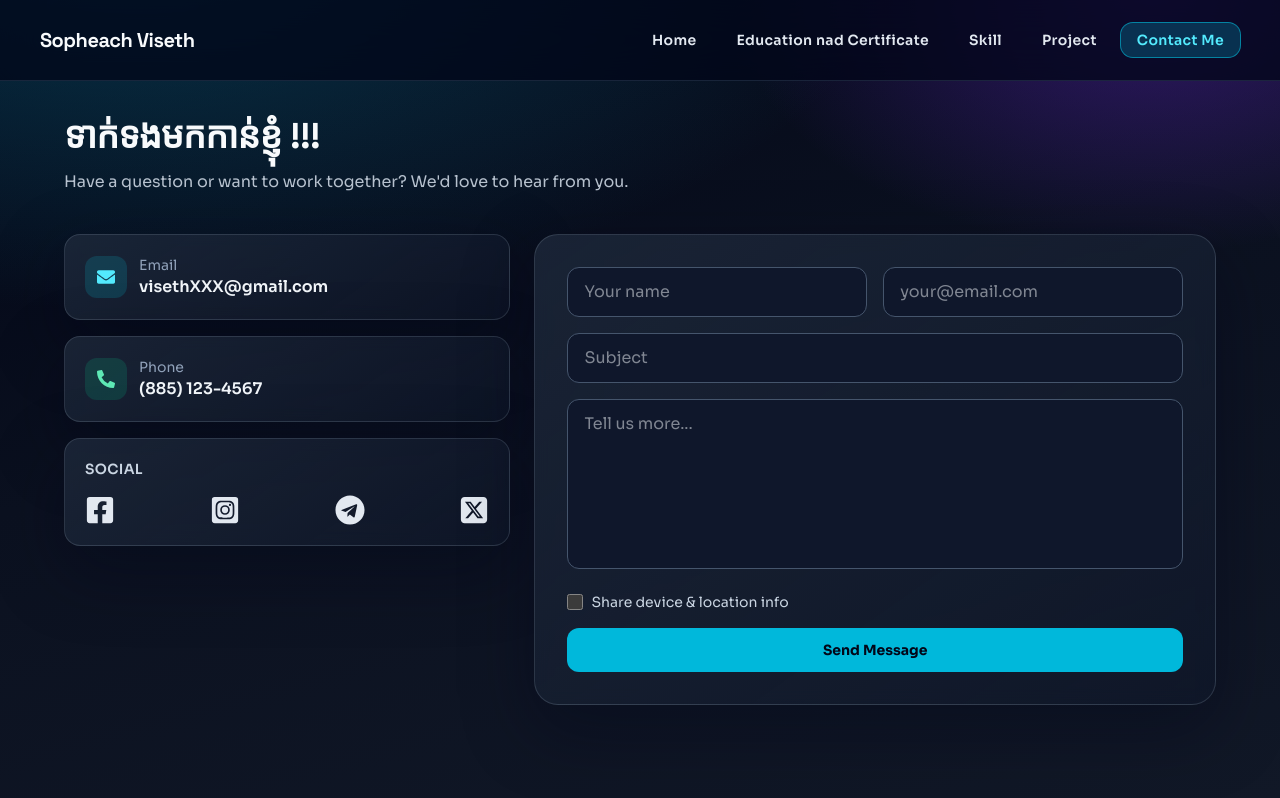
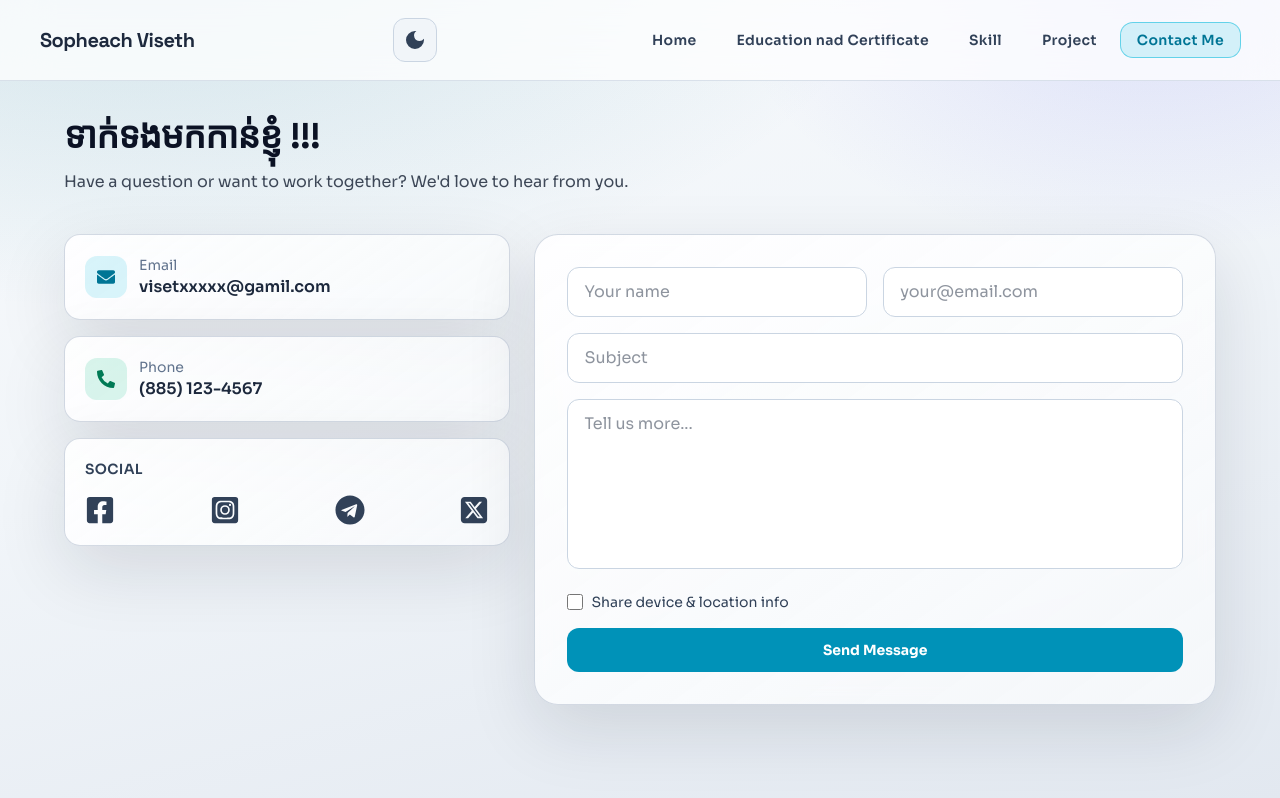
Before and after one commit to viseth-sopheach/profile, a React (Vite) app: page /contact in a window 1280 px wide. Built offline with nearby package versions, Linux system fonts and the light colour scheme.

Commit message:
add light mode

```diff
--- a/src/index.css
+++ b/src/index.css
@@ -1,8 +1,39 @@
 @import url("https://fonts.googleapis.com/css2?family=Space+Grotesk:wght@400;500;700;800&family=Sora:wght@400;500;600;700&display=swap");
 @import "tailwindcss";
+@custom-variant dark (&:where(.dark, .dark *));
 
 :root {
+  color-scheme: light;
+  --page-text: #0f172a;
+  --section-title: #0b1224;
+  --section-subtitle: rgba(30, 41, 59, 0.85);
+  --bg-radial-left: rgba(14, 116, 144, 0.18);
+  --bg-radial-right: rgba(99, 102, 241, 0.15);
+  --bg-gradient-start: #f8fafc;
+  --bg-gradient-mid: #f1f5f9;
+  --bg-gradient-end: #e2e8f0;
+  --card-border: rgba(148, 163, 184, 0.4);
+  --card-bg-start: rgba(255, 255, 255, 0.9);
+  --card-bg-end: rgba(248, 250, 252, 0.82);
+  --card-shadow: rgba(15, 23, 42, 0.12);
+  --grid-line: rgba(148, 163, 184, 0.14);
+}
+
+.dark {
   color-scheme: dark;
+  --page-text: #e2e8f0;
+  --section-title: #f8fafc;
+  --section-subtitle: rgba(203, 213, 225, 0.9);
+  --bg-radial-left: rgba(14, 116, 144, 0.45);
+  --bg-radial-right: rgba(109, 40, 217, 0.4);
+  --bg-gradient-start: #020617;
+  --bg-gradient-mid: #0b1120;
+  --bg-gradient-end: #111827;
+  --card-border: rgba(148, 163, 184, 0.22);
+  --card-bg-start: rgba(30, 41, 59, 0.8);
+  --card-bg-end: rgba(15, 23, 42, 0.6);
+  --card-shadow: rgba(2, 6, 23, 0.38);
+  --grid-line: rgba(148, 163, 184, 0.08);
 }
 
 @theme {
@@ -19,11 +50,11 @@
     margin: 0;
     min-height: 100vh;
     font-family: var(--font-body);
-    color: #e2e8f0;
+    color: var(--page-text);
     background:
-      radial-gradient(1200px 600px at 10% -10%, rgba(14, 116, 144, 0.45), transparent 65%),
-      radial-gradient(700px 420px at 90% 0%, rgba(109, 40, 217, 0.4), transparent 60%),
-      linear-gradient(165deg, #020617 0%, #0b1120 45%, #111827 100%);
+      radial-gradient(1200px 600px at 10% -10%, var(--bg-radial-left), transparent 65%),
+      radial-gradient(700px 420px at 90% 0%, var(--bg-radial-right), transparent 60%),
+      linear-gradient(165deg, var(--bg-gradient-start) 0%, var(--bg-gradient-mid) 45%, var(--bg-gradient-end) 100%);
     background-attachment: fixed;
   }
 
@@ -79,9 +110,9 @@
   }
 
   .glass-card {
-    border: 1px solid rgba(148, 163, 184, 0.22);
-    background: linear-gradient(145deg, rgba(30, 41, 59, 0.8), rgba(15, 23, 42, 0.6));
-    box-shadow: 0 24px 70px rgba(2, 6, 23, 0.38);
+    border: 1px solid var(--card-border);
+    background: linear-gradient(145deg, var(--card-bg-start), var(--card-bg-end));
+    box-shadow: 0 24px 70px var(--card-shadow);
     backdrop-filter: blur(8px);
   }
 
@@ -90,13 +121,13 @@
     font-size: clamp(1.9rem, 2.8vw, 3rem);
     font-weight: 800;
     line-height: 1.1;
-    color: #f8fafc;
+    color: var(--section-title);
   }
 
   .section-subtitle {
     margin-top: 0.9rem;
     max-width: 62ch;
-    color: rgba(203, 213, 225, 0.9);
+    color: var(--section-subtitle);
   }
 
   .glow-dot::before {
@@ -124,8 +155,8 @@
 
   .soft-grid {
     background-image:
-      linear-gradient(rgba(148, 163, 184, 0.08) 1px, transparent 1px),
-      linear-gradient(90deg, rgba(148, 163, 184, 0.08) 1px, transparent 1px);
+      linear-gradient(var(--grid-line) 1px, transparent 1px),
+      linear-gradient(90deg, var(--grid-line) 1px, transparent 1px);
     background-size: 35px 35px;
   }
 
--- a/src/pages/Contact.jsx
+++ b/src/pages/Contact.jsx
@@ -132,36 +132,36 @@ function Contact() {
           <aside className="space-y-4 lg:col-span-2">
             <div className="glass-card rounded-2xl p-5">
               <div className="flex items-center gap-3">
-                <div className="rounded-xl bg-cyan-400/15 p-3 text-cyan-300">
+                <div className="rounded-xl bg-cyan-500/15 p-3 text-cyan-700 dark:bg-cyan-400/15 dark:text-cyan-300">
                   <FaEnvelope size={18} />
                 </div>
                 <div>
-                  <p className="text-sm text-slate-400">Email</p>
-                  <p className="font-semibold text-slate-100">visethXXX@gmail.com</p>
+                  <p className="text-sm text-slate-500 dark:text-slate-400">Email</p>
+                  <p className="font-semibold text-slate-800 dark:text-slate-100">visetxxxxx@gamil.com</p>
                 </div>
               </div>
             </div>
 
             <div className="glass-card rounded-2xl p-5">
               <div className="flex items-center gap-3">
-                <div className="rounded-xl bg-emerald-400/15 p-3 text-emerald-300">
+                <div className="rounded-xl bg-emerald-500/15 p-3 text-emerald-700 dark:bg-emerald-400/15 dark:text-emerald-300">
                   <FaPhoneAlt size={18} />
                 </div>
                 <div>
-                  <p className="text-sm text-slate-400">Phone</p>
-                  <p className="font-semibold text-slate-100">(885) 123-4567</p>
+                  <p className="text-sm text-slate-500 dark:text-slate-400">Phone</p>
+                  <p className="font-semibold text-slate-800 dark:text-slate-100">(885) 123-4567</p>
                 </div>
               </div>
             </div>
 
             <div className="glass-card rounded-2xl p-5">
-              <p className="mb-4 text-sm font-semibold uppercase tracking-wide text-slate-300">Social</p>
-              <div className="flex justify-between text-3xl text-slate-200">
+              <p className="mb-4 text-sm font-semibold uppercase tracking-wide text-slate-700 dark:text-slate-300">Social</p>
+              <div className="flex justify-between text-3xl text-slate-700 dark:text-slate-200">
                 <a
                   href="https://web.facebook.com/visethsopheach"
                   target="_blank"
                   rel="noopener noreferrer"
-                  className="transition hover:text-blue-300"
+                  className="transition hover:text-blue-500 dark:hover:text-blue-300"
                   aria-label="Facebook"
                 >
                   <FaFacebookSquare />
@@ -170,7 +170,7 @@ function Contact() {
                   href="https://www.instagram.com/viseth_sopheach/"
                   target="_blank"
                   rel="noopener noreferrer"
-                  className="transition hover:text-pink-300"
+                  className="transition hover:text-pink-500 dark:hover:text-pink-300"
                   aria-label="Instagram"
                 >
                   <FaInstagramSquare />
@@ -179,7 +179,7 @@ function Contact() {
                   href="https://t.me/Viseth_Sopheach"
                   target="_blank"
                   rel="noopener noreferrer"
-                  className="transition hover:text-cyan-300"
+                  className="transition hover:text-cyan-500 dark:hover:text-cyan-300"
                   aria-label="Telegram"
                 >
                   <FaTelegram />
@@ -188,7 +188,7 @@ function Contact() {
                   href="https://x.com/VisethSopheach"
                   target="_blank"
                   rel="noopener noreferrer"
-                  className="transition hover:text-slate-400"
+                  className="transition hover:text-slate-500 dark:hover:text-slate-400"
                   aria-label="X"
                 >
                   <FaSquareXTwitter />
@@ -205,14 +205,14 @@ function Contact() {
                   required
                   type="text"
                   placeholder="Your name"
-                  className="rounded-xl border border-slate-600 bg-slate-900 px-4 py-3 text-slate-100 outline-none transition focus:border-cyan-300"
+                  className="rounded-xl border border-slate-300 bg-white px-4 py-3 text-slate-800 outline-none transition focus:border-cyan-500 dark:border-slate-600 dark:bg-slate-900 dark:text-slate-100 dark:focus:border-cyan-300"
                 />
                 <input
                   name="user_email"
                   required
                   type="email"
                   placeholder="your@email.com"
-                  className="rounded-xl border border-slate-600 bg-slate-900 px-4 py-3 text-slate-100 outline-none transition focus:border-cyan-300"
+                  className="rounded-xl border border-slate-300 bg-white px-4 py-3 text-slate-800 outline-none transition focus:border-cyan-500 dark:border-slate-600 dark:bg-slate-900 dark:text-slate-100 dark:focus:border-cyan-300"
                 />
               </div>
 
@@ -220,7 +220,7 @@ function Contact() {
                 name="subject"
                 type="text"
                 placeholder="Subject"
-                className="w-full rounded-xl border border-slate-600 bg-slate-900 px-4 py-3 text-slate-100 outline-none transition focus:border-cyan-300"
+                className="w-full rounded-xl border border-slate-300 bg-white px-4 py-3 text-slate-800 outline-none transition focus:border-cyan-500 dark:border-slate-600 dark:bg-slate-900 dark:text-slate-100 dark:focus:border-cyan-300"
               />
 
               <textarea
@@ -228,15 +228,15 @@ function Contact() {
                 required
                 rows={6}
                 placeholder="Tell us more..."
-                className="w-full resize-none rounded-xl border border-slate-600 bg-slate-900 px-4 py-3 text-slate-100 outline-none transition focus:border-cyan-300"
+                className="w-full resize-none rounded-xl border border-slate-300 bg-white px-4 py-3 text-slate-800 outline-none transition focus:border-cyan-500 dark:border-slate-600 dark:bg-slate-900 dark:text-slate-100 dark:focus:border-cyan-300"
               />
 
-              <label className="flex items-center gap-2 text-sm text-slate-300">
+              <label className="flex items-center gap-2 text-sm text-slate-700 dark:text-slate-300">
                 <input
                   type="checkbox"
                   checked={shareInfo}
                   onChange={(event) => setShareInfo(event.target.checked)}
-                  className="h-4 w-4 accent-cyan-400"
+                  className="h-4 w-4 accent-cyan-500 dark:accent-cyan-400"
                 />
                 Share device & location info
               </label>
@@ -244,7 +244,7 @@ function Contact() {
               <button
                 type="submit"
                 disabled={isSending}
-                className="w-full rounded-xl bg-cyan-500 px-4 py-3 text-sm font-bold text-slate-950 transition hover:bg-cyan-400 disabled:cursor-not-allowed disabled:opacity-60"
+                className="w-full rounded-xl bg-cyan-600 px-4 py-3 text-sm font-bold text-white transition hover:bg-cyan-500 dark:bg-cyan-500 dark:text-slate-950 dark:hover:bg-cyan-400 disabled:cursor-not-allowed disabled:opacity-60"
               >
                 {isSending ? "Sending..." : "Send Message"}
               </button>
@@ -252,7 +252,9 @@ function Contact() {
               {statusMessage && (
                 <p
                   className={`text-sm ${
-                    statusType === "success" ? "text-emerald-300" : "text-rose-300"
+                    statusType === "success"
+                      ? "text-emerald-700 dark:text-emerald-300"
+                      : "text-rose-700 dark:text-rose-300"
                   }`}
                 >
                   {statusMessage}
--- a/src/pages/Navbar.jsx
+++ b/src/pages/Navbar.jsx
@@ -1,6 +1,7 @@
-import { useState } from "react";
+import { useEffect, useState } from "react";
 import { NavLink } from "react-router-dom";
 import { HiMenuAlt3, HiX } from "react-icons/hi";
+import { MdDarkMode, MdLightMode } from "react-icons/md";
 
 const navItems = [
   { path: "/", label: "Home" },
@@ -12,27 +13,55 @@ const navItems = [
 
 function Navbar() {
   const [isMenuOpen, setIsMenuOpen] = useState(false);
+  const [isDarkMode, setIsDarkMode] = useState(false);
+
+  useEffect(() => {
+    const storedTheme = localStorage.getItem("theme");
+    const prefersDark = window.matchMedia("(prefers-color-scheme: dark)").matches;
+    const enableDark = storedTheme ? storedTheme === "dark" : prefersDark;
+
+    setIsDarkMode(enableDark);
+    document.documentElement.classList.toggle("dark", enableDark);
+  }, []);
+
+  const toggleTheme = () => {
+    const nextIsDark = !isDarkMode;
+    setIsDarkMode(nextIsDark);
+    document.documentElement.classList.toggle("dark", nextIsDark);
+    localStorage.setItem("theme", nextIsDark ? "dark" : "light");
+  };
 
   return (
     <>
-      <nav className="fixed inset-x-0 top-0 z-50 border-b border-slate-700/50 bg-slate-950/75 backdrop-blur-xl">
+      <nav className="fixed inset-x-0 top-0 z-50 border-b border-slate-300/70 bg-white/75 backdrop-blur-xl dark:border-slate-700/50 dark:bg-slate-950/75">
         <div className="mx-auto flex h-20 w-[min(1200px,100%-2rem)] items-center justify-between lg:w-[min(1200px,100%-4rem)]">
           <NavLink
             to="/"
             onClick={() => setIsMenuOpen(false)}
-            className="font-display text-lg font-bold tracking-tight text-slate-50 transition hover:text-cyan-300 sm:text-xl"
+            className="font-display text-lg font-bold tracking-tight text-slate-800 transition hover:text-cyan-600 sm:text-xl dark:text-slate-50 dark:hover:text-cyan-300"
           >
             Sopheach Viseth
           </NavLink>
 
+          <div className="flex items-center gap-2 sm:gap-3">
             <button
-            className="inline-flex h-11 w-11 items-center justify-center rounded-xl border border-slate-700 bg-slate-900 text-slate-100 transition hover:border-cyan-400 hover:text-cyan-300 sm:hidden"
+              type="button"
+              onClick={toggleTheme}
+              className="inline-flex h-11 w-11 items-center justify-center rounded-xl border border-slate-300 bg-slate-100 text-slate-700 transition hover:border-cyan-400 hover:text-cyan-600 dark:border-slate-700 dark:bg-slate-900 dark:text-slate-100 dark:hover:text-cyan-300"
+              aria-label={isDarkMode ? "Switch to light mode" : "Switch to dark mode"}
+            >
+              {isDarkMode ? <MdLightMode className="text-2xl" /> : <MdDarkMode className="text-2xl" />}
+            </button>
+
+            <button
+              className="inline-flex h-11 w-11 items-center justify-center rounded-xl border border-slate-300 bg-slate-100 text-slate-700 transition hover:border-cyan-400 hover:text-cyan-600 dark:border-slate-700 dark:bg-slate-900 dark:text-slate-100 dark:hover:text-cyan-300 sm:hidden"
               onClick={() => setIsMenuOpen((prev) => !prev)}
               aria-label="Toggle menu"
               aria-expanded={isMenuOpen}
             >
               {isMenuOpen ? <HiX className="text-2xl" /> : <HiMenuAlt3 className="text-2xl" />}
             </button>
+          </div>
 
           <ul className="hidden items-center gap-2 sm:flex">
             {navItems.map((item) => (
@@ -43,8 +72,8 @@ function Navbar() {
                     [
                       "rounded-xl px-4 py-2 text-sm font-semibold tracking-wide transition duration-200",
                       isActive
-                        ? "bg-cyan-400/20 text-cyan-300 ring-1 ring-cyan-400/60"
-                        : "text-slate-200 hover:bg-slate-800 hover:text-white",
+                        ? "bg-cyan-500/15 text-cyan-700 ring-1 ring-cyan-500/60 dark:bg-cyan-400/20 dark:text-cyan-300 dark:ring-cyan-400/60"
+                        : "text-slate-700 hover:bg-slate-200 hover:text-slate-900 dark:text-slate-200 dark:hover:bg-slate-800 dark:hover:text-white",
                     ].join(" ")
                   }
                 >
@@ -59,7 +88,7 @@ function Navbar() {
       {isMenuOpen && (
         <button
           type="button"
-          className="fixed inset-0 z-40 bg-slate-950/70 backdrop-blur-sm sm:hidden"
+          className="fixed inset-0 z-40 bg-slate-900/40 backdrop-blur-sm dark:bg-slate-950/70 sm:hidden"
           onClick={() => setIsMenuOpen(false)}
           aria-label="Close menu overlay"
         />
@@ -67,14 +96,14 @@ function Navbar() {
 
       <aside
         className={[
-          "fixed right-0 top-0 z-50 h-screen w-[min(18rem,calc(100vw-1rem))] border-l border-slate-700 bg-slate-950/95 p-4 pt-5 transition-transform duration-300 sm:hidden sm:p-6",
+          "fixed right-0 top-0 z-50 h-screen w-[min(18rem,calc(100vw-1rem))] border-l border-slate-300 bg-white/95 p-4 pt-5 transition-transform duration-300 dark:border-slate-700 dark:bg-slate-950/95 sm:hidden sm:p-6",
           isMenuOpen ? "translate-x-0" : "translate-x-full",
         ].join(" ")}
       >
         <div className="mb-8 flex items-center justify-between">
-          <h2 className="font-display text-lg font-bold text-white">Navigation</h2>
+          <h2 className="font-display text-lg font-bold text-slate-800 dark:text-white">Navigation</h2>
           <button
-            className="inline-flex h-10 w-10 items-center justify-center rounded-lg border border-slate-700 text-slate-100 transition hover:border-cyan-400 hover:text-cyan-300"
+            className="inline-flex h-10 w-10 items-center justify-center rounded-lg border border-slate-300 text-slate-700 transition hover:border-cyan-400 hover:text-cyan-600 dark:border-slate-700 dark:text-slate-100 dark:hover:text-cyan-300"
             onClick={() => setIsMenuOpen(false)}
             aria-label="Close menu"
           >
@@ -92,8 +121,8 @@ function Navbar() {
                   [
                     "block rounded-xl px-4 py-3 text-sm font-semibold transition",
                     isActive
-                      ? "bg-cyan-400/20 text-cyan-300 ring-1 ring-cyan-400/50"
-                      : "bg-slate-900 text-slate-100 hover:bg-slate-800",
+                      ? "bg-cyan-500/15 text-cyan-700 ring-1 ring-cyan-500/60 dark:bg-cyan-400/20 dark:text-cyan-300 dark:ring-cyan-400/50"
+                      : "bg-slate-100 text-slate-800 hover:bg-slate-200 dark:bg-slate-900 dark:text-slate-100 dark:hover:bg-slate-800",
                   ].join(" ")
                 }
               >
--- a/src/pages/Skill.jsx
+++ b/src/pages/Skill.jsx
@@ -40,8 +40,8 @@ const Skill = () => {
                 </span> */}
               </div>
 
-              <h2 className="text-xl font-bold text-slate-50">{skill.name}</h2>
-              <p className="mt-2 text-sm text-slate-300">
+              <h2 className="text-xl font-bold text-slate-900 dark:text-slate-50">{skill.name}</h2>
+              <p className="mt-2 text-sm text-slate-700 dark:text-slate-300">
                 Production-ready workflow, reusable components, and clean implementation.
               </p>
 
```
Also changed, not shown: src/pages/Education.jsx (+11 -11 lines), src/pages/Home.jsx (+25 -33 lines), src/pages/Project.jsx (+6 -6 lines). Lines whose indentation alone changed are shown as unchanged.
